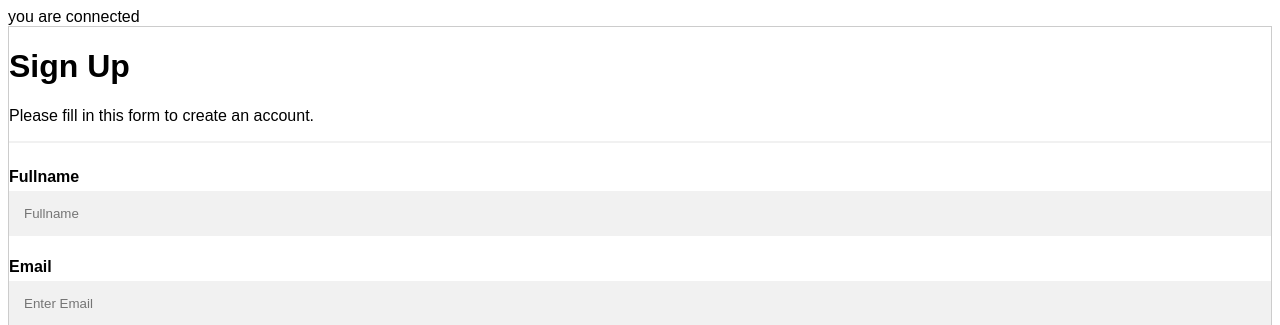
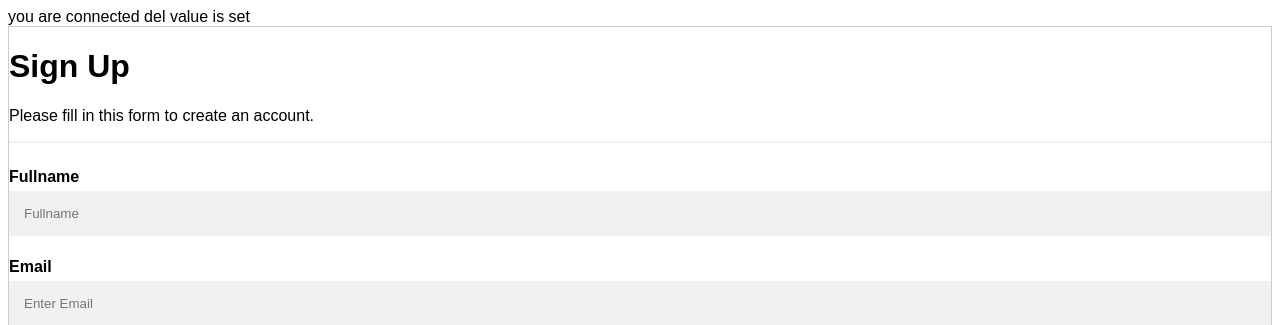
Before and after one commit to FarhanAkhtar121/sphere, a PHP site: page /index.php?del=1 in a window 1280 px wide. Shown: the top 325 px of the page. Run offline with PHP 8.4, Linux system fonts and the light colour scheme; data comes from the database, SQL or seed files in the repository; data that the repository does not hold is empty.

Commit message:
setting del values

```diff
--- a/crud/index.php
+++ b/crud/index.php
@@ -17,6 +17,16 @@
 
          if($fire) echo "data submitted success";
         }
+?>
+<!-- delete the data -->
+<?php
+        if(isset($_GET['del'])){
+          echo "del value is set";
+        }
+        else{
+          echo "value  is not set";
+        }
+
 ?>
 
 <!DOCTYPE html>
@@ -160,5 +170,6 @@ button:hover {
 
     ?>
 
+
 </body>
 </html>
```
